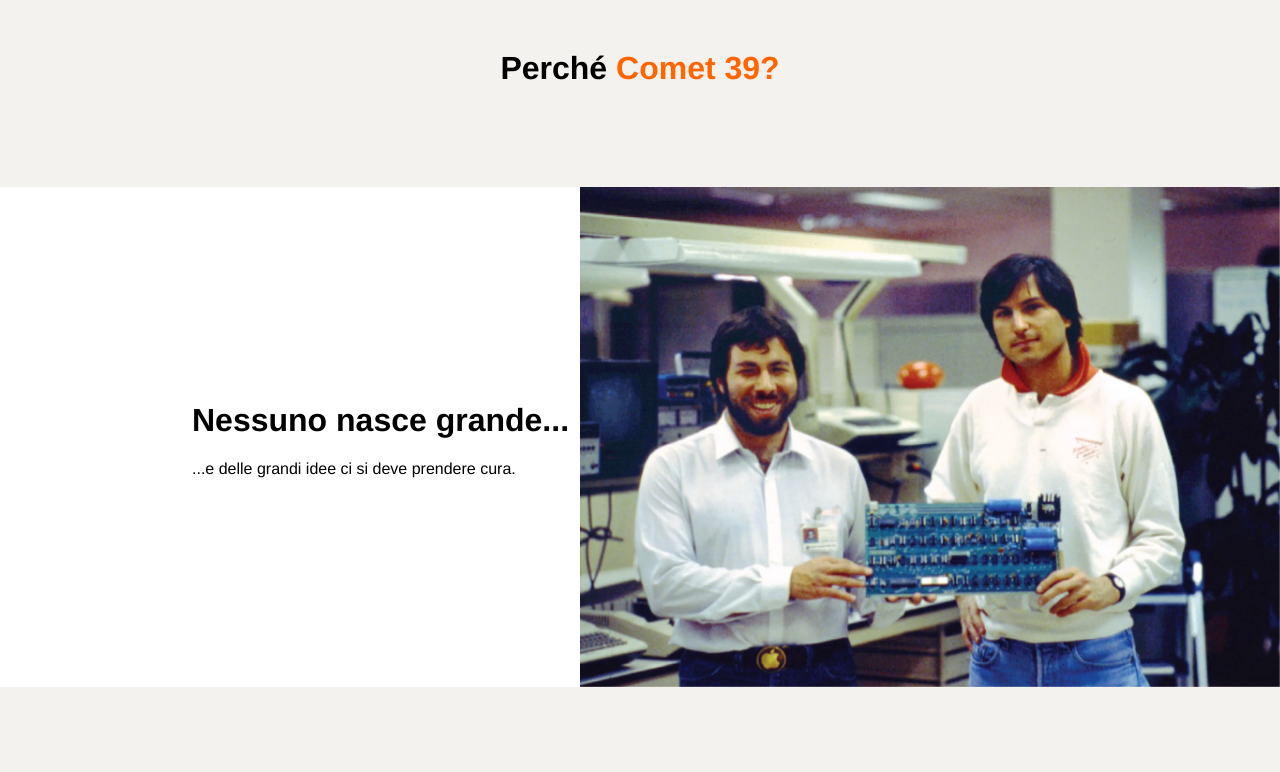
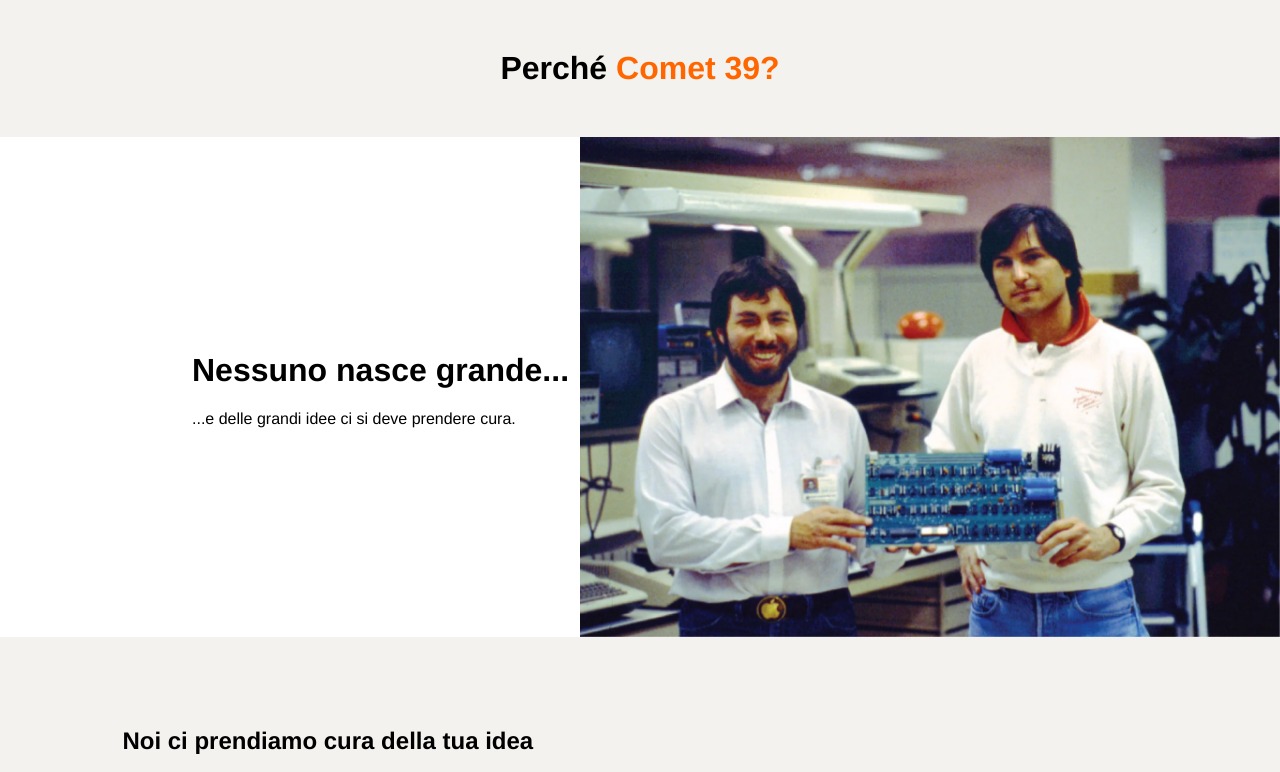
Before and after one commit to LucaBlanchi/LucaBlanchi.github.io, a plain HTML site: page index.html in a window 1280 px wide. Shown: the top 772 px of the page. Drawn offline with Linux system fonts and the light colour scheme.

```diff
--- a/index.css
+++ b/index.css
@@ -15,15 +15,6 @@
 
 #quote {
   margin-left: 15%;
-}
-
-#title-banner {
-  display: flex;
-  justify-content: center;
-  align-items: center;
-  width: 100%;
-  margin-bottom: 50px;
-  position: relative;
 }
 
 #title {
```
